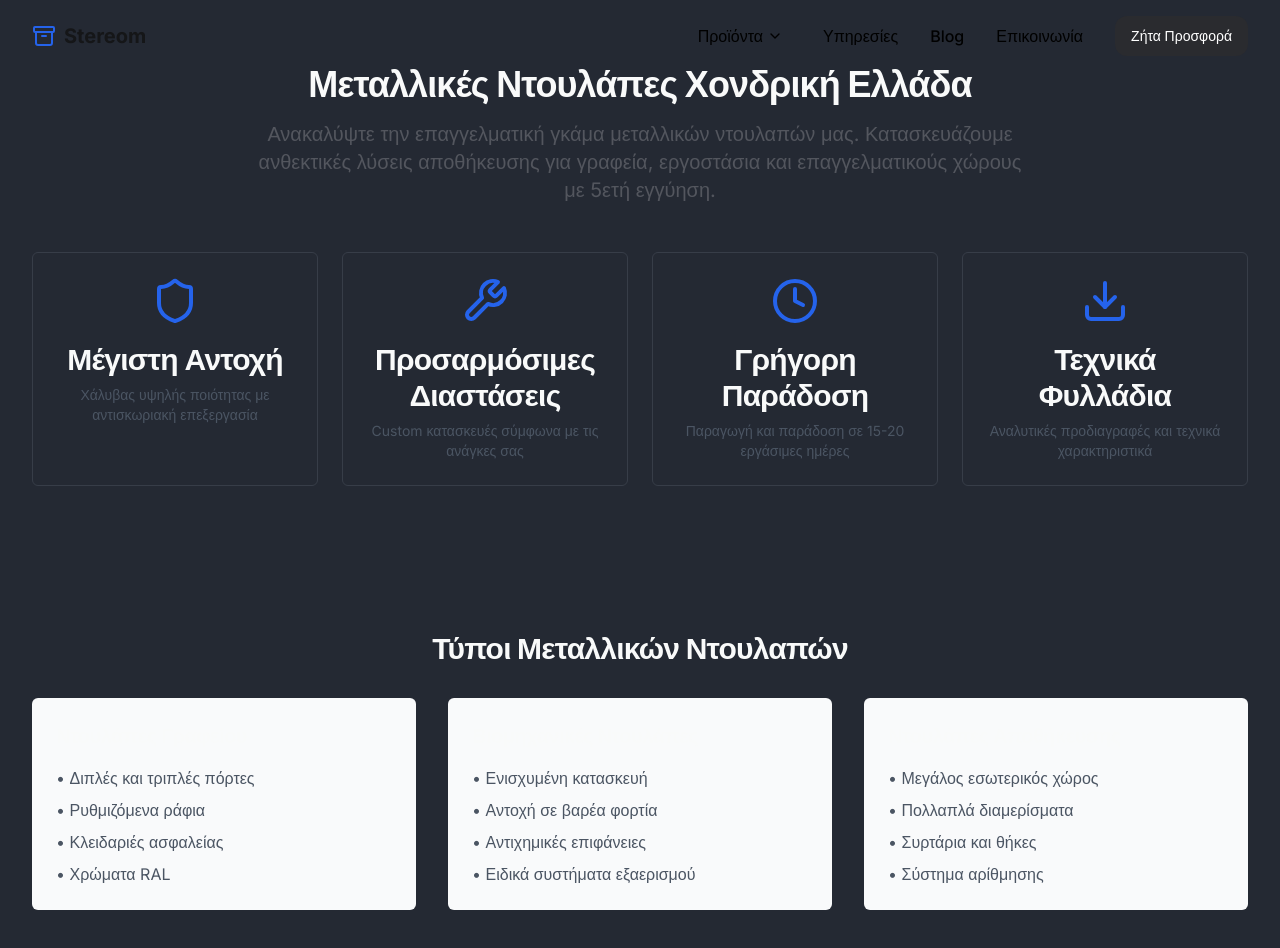
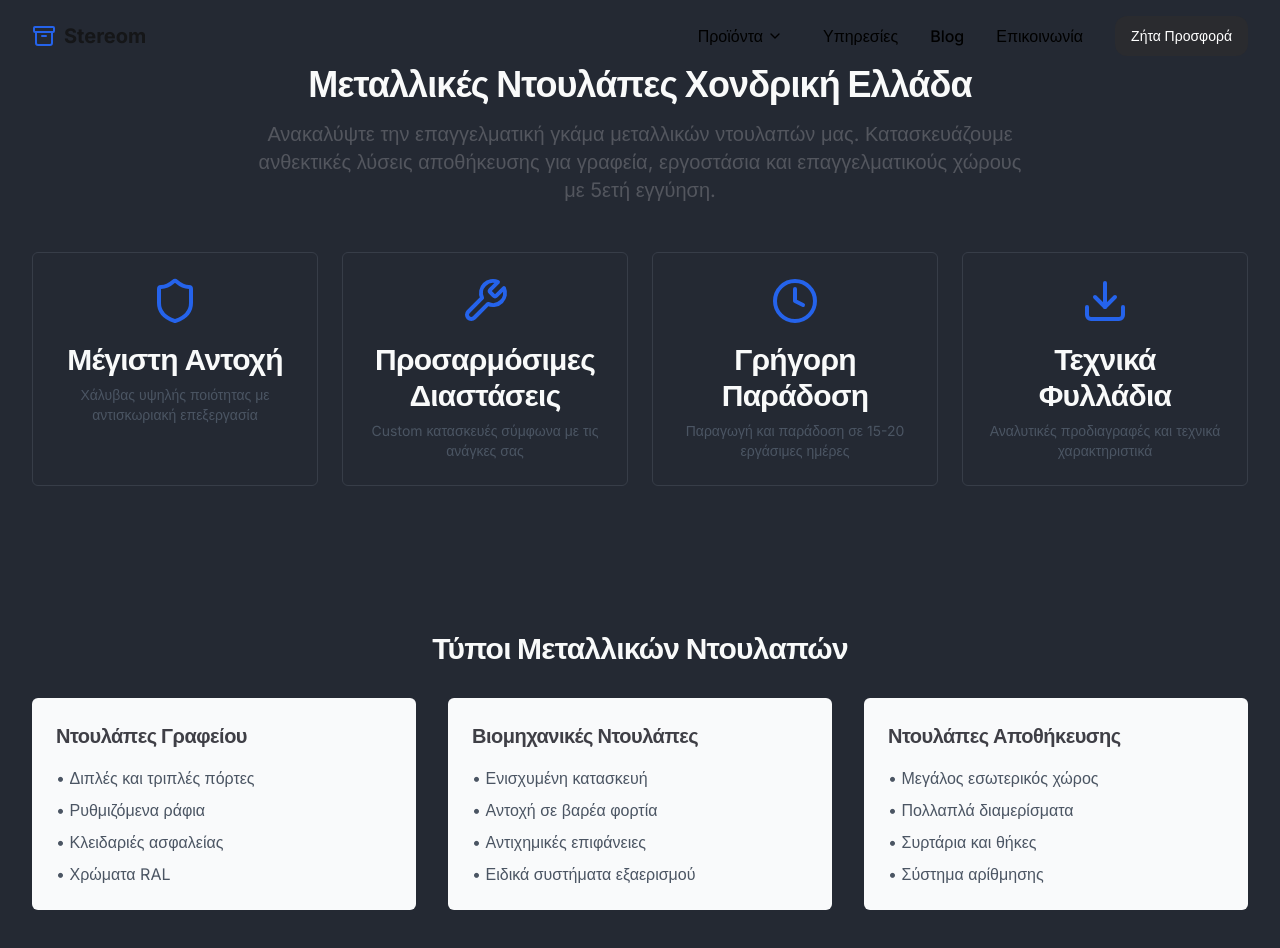
Before and after one commit to vagosdem/steel-space-design-site, a React (Vite) app: page /metallic-cabinets in a window 1280 px wide. Shown: the top 948 px of the page. Built offline with nearby package versions, Linux system fonts and the light colour scheme.

Commit message:
Visual edit in Lovable
Edited UI in Lovable

```diff
--- a/src/pages/MetallicCabinets.tsx
+++ b/src/pages/MetallicCabinets.tsx
@@ -73,7 +73,7 @@ export default function MetallicCabinets() {
               <h2 className="text-3xl font-bold mb-8 text-center">Τύποι Μεταλλικών Ντουλαπών</h2>
               <div className="grid md:grid-cols-3 gap-8">
                 <div className="bg-gray-50 p-6 rounded-lg">
-                  <h3 className="text-xl font-semibold mb-4">Ντουλάπες Γραφείου</h3>
+                  <h3 className="text-xl font-semibold mb-4 text-zinc-700">Ντουλάπες Γραφείου</h3>
                   <ul className="space-y-2 text-gray-600">
                     <li>• Διπλές και τριπλές πόρτες</li>
                     <li>• Ρυθμιζόμενα ράφια</li>
@@ -82,7 +82,7 @@ export default function MetallicCabinets() {
                   </ul>
                 </div>
                 <div className="bg-gray-50 p-6 rounded-lg">
-                  <h3 className="text-xl font-semibold mb-4">Βιομηχανικές Ντουλάπες</h3>
+                  <h3 className="text-xl font-semibold mb-4 text-zinc-700">Βιομηχανικές Ντουλάπες</h3>
                   <ul className="space-y-2 text-gray-600">
                     <li>• Ενισχυμένη κατασκευή</li>
                     <li>• Αντοχή σε βαρέα φορτία</li>
@@ -91,7 +91,7 @@ export default function MetallicCabinets() {
                   </ul>
                 </div>
                 <div className="bg-gray-50 p-6 rounded-lg">
-                  <h3 className="text-xl font-semibold mb-4">Ντουλάπες Αποθήκευσης</h3>
+                  <h3 className="text-xl font-semibold mb-4 text-zinc-700">Ντουλάπες Αποθήκευσης</h3>
                   <ul className="space-y-2 text-gray-600">
                     <li>• Μεγάλος εσωτερικός χώρος</li>
                     <li>• Πολλαπλά διαμερίσματα</li>
```
